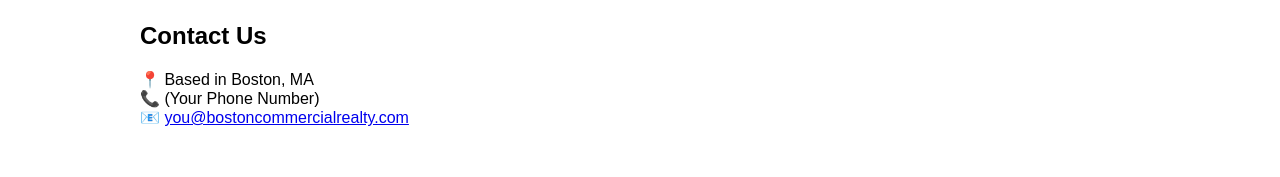
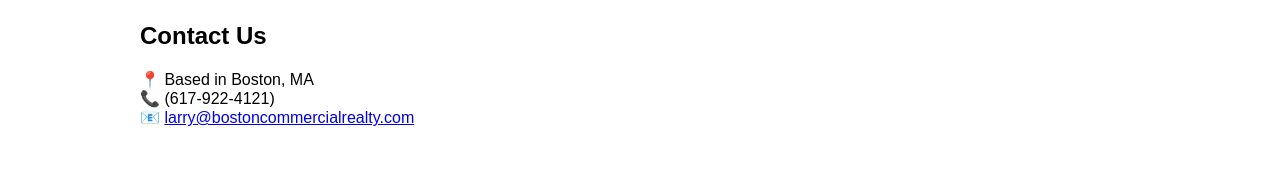
Before and after one commit to larrytam1/bostoncommercialrealty, a plain HTML site: page index.html in a window 1280 px wide. Shown: the part 812-989 px from the top of the page. Drawn offline with Linux system fonts and the light colour scheme.

Commit message:
Update index.html

```diff
--- a/index.html
+++ b/index.html
@@ -48,8 +48,8 @@
   <section id="contact">
     <h2>Contact Us</h2>
     <p>📍 Based in Boston, MA<br>
-       📞 (Your Phone Number)<br>
-       📧 <a href="mailto:you@bostoncommercialrealty.com">you@bostoncommercialrealty.com</a></p>
+       📞 (617-922-4121)<br>
+       📧 <a href="mailto:larrytamkin@gmail.com">larry@bostoncommercialrealty.com</a></p>
   </section>
 
   <footer>
```
